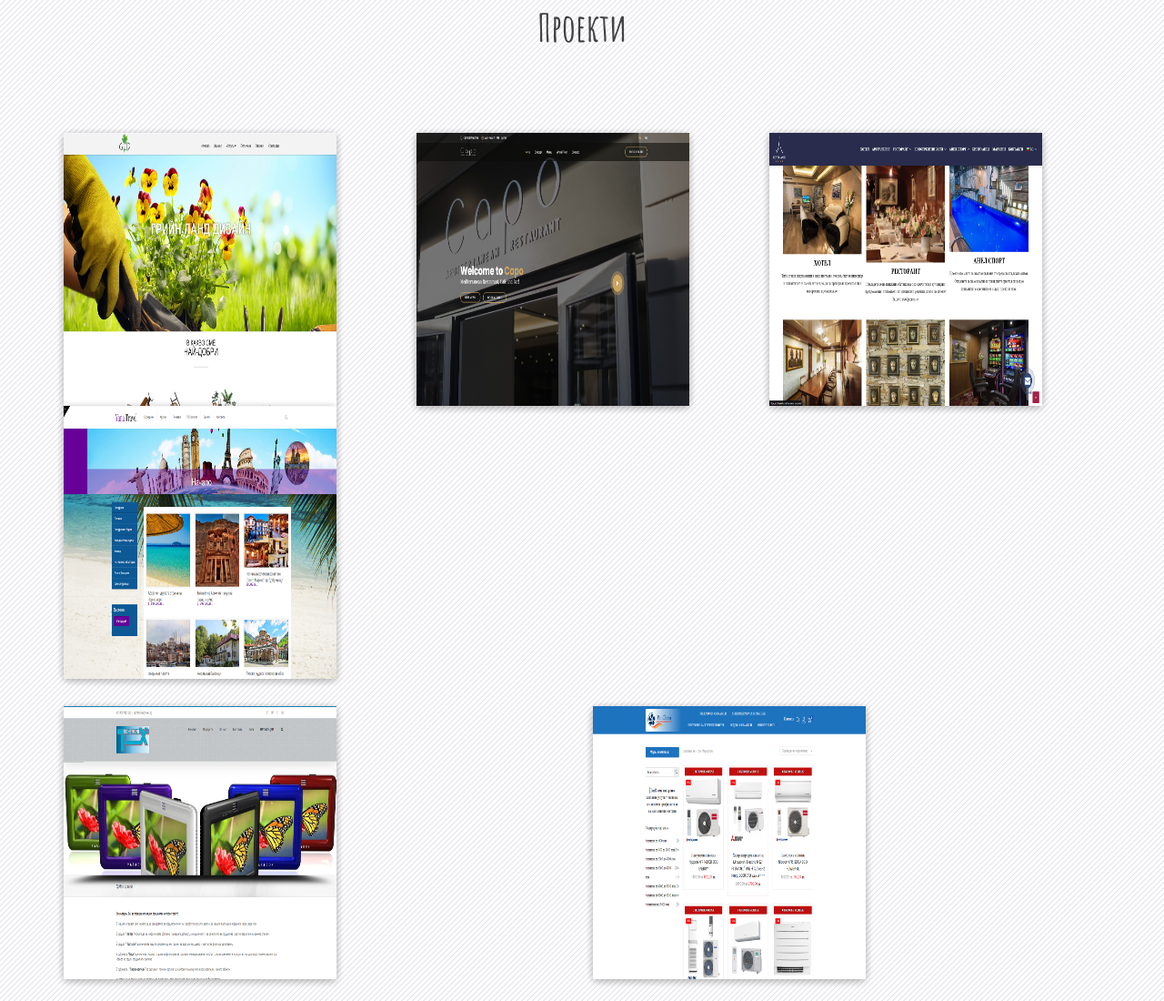
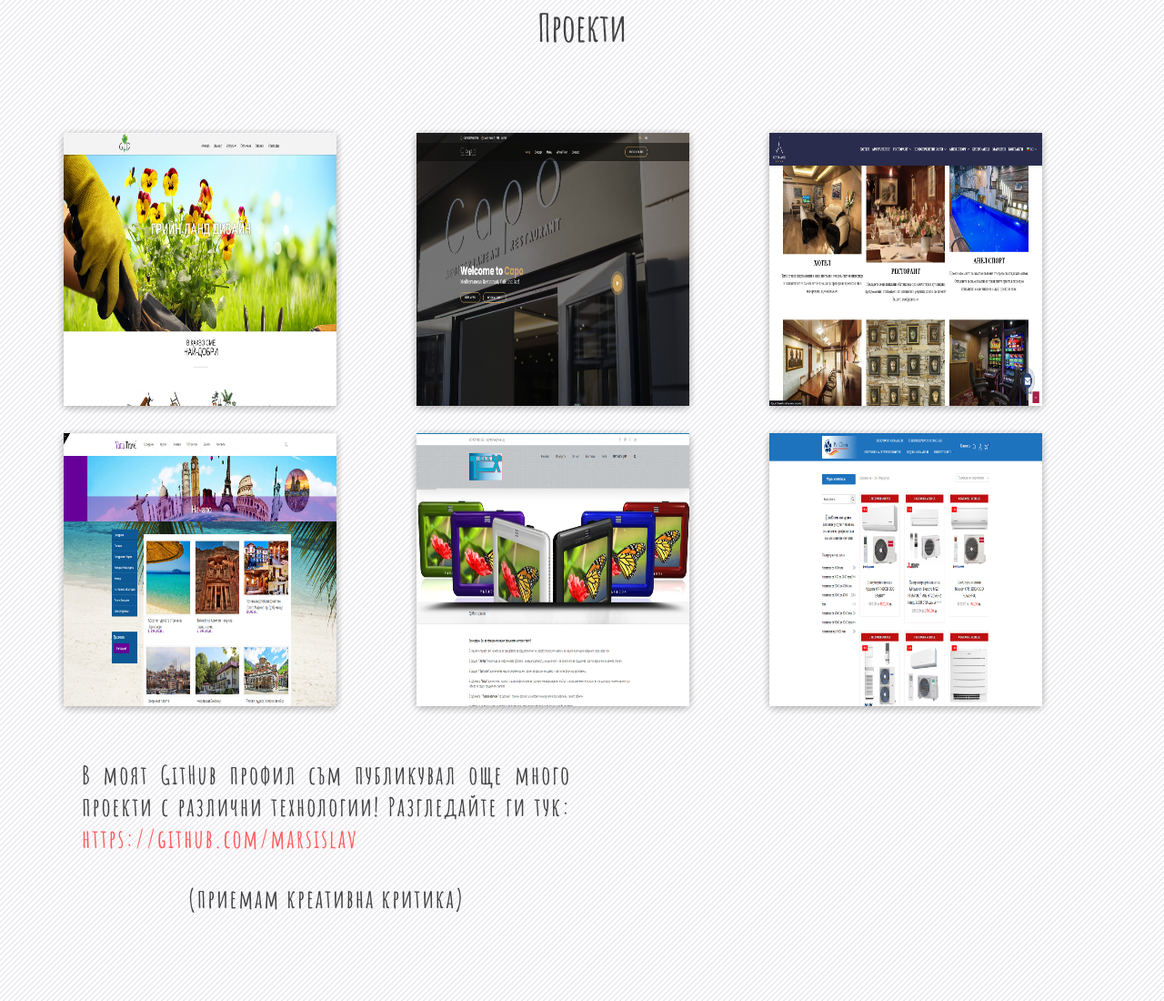
Before and after one commit to marsislav/marsislav.github.io, a website: page index.html in a window 1280 px wide. Shown: the part 2586-3686 px from the top of the page at 91% size. Drawn offline with Linux system fonts and the light colour scheme.

Commit message:
My JS Portfolio

```diff
--- a/index.html
+++ b/index.html
@@ -129,7 +129,7 @@
       <section id="projects">
         <h3 data-translate="projectsTitle">Проекти</h3>
         <div class="row">
-          <div class="col-lg 3 col-md-4 col-6">
+          <div class="col-lg 3 col-md-6 col-12">
             <div class="flip-card" onclick="openModal(this)">
               <div class="flip-card-inner">
                 <div class="flip-card-front">
@@ -151,7 +151,7 @@
               </div>
             </div>
           </div>
-          <div class="col-lg 3 col-md-4 col-6">
+          <div class="col-lg 3 col-md-6 col-12">
             <div class="flip-card" onclick="openModal(this)">
               <div class="flip-card-inner">
                 <div class="flip-card-front">
@@ -174,7 +174,7 @@
               </div>
             </div>
           </div>
-          <div class="col-lg 3 col-md-4 col-6">
+          <div class="col-lg 3 col-md-6 col-12">
             <div class="flip-card" onclick="openModal(this)">
               <div class="flip-card-inner">
                 <div class="flip-card-front">
@@ -197,7 +197,7 @@
               </div>
             </div>
           </div>
-          <div class="col-lg 3 col-md-4 col-6">
+          <div class="col-lg 3 col-md-6 col-12">
             <div class="flip-card" onclick="openModal(this)">
               <div class="flip-card-inner">
                 <div class="flip-card-front">
@@ -220,9 +220,8 @@
               </div>
             </div>
           </div>
-        </div>
-        <div class="row mt-30">
-          <div class="col-lg 3 col-md-4 col-6">
+
+          <div class="col-lg 3 col-md-6 col-12">
             <div class="flip-card" onclick="openModal(this)">
               <div class="flip-card-inner">
                 <div class="flip-card-front">
@@ -243,7 +242,7 @@
               </div>
             </div>
           </div>
-          <div class="col-lg 3 col-md-4 col-6">
+          <div class="col-lg 3 col-md-6 col-12">
             <div class="flip-card" onclick="openModal(this)">
               <div class="flip-card-inner">
                 <div class="flip-card-front">
--- a/style.css
+++ b/style.css
@@ -397,6 +397,7 @@ h3 {
   height: 300px;
   perspective: 1000px;
   box-shadow: rgba(99, 99, 99, 0.2) 0px 2px 8px 0px;
+  margin-bottom: 30px;
 }
 
 .flip-card-inner {
@@ -499,3 +500,9 @@ h3 {
   width: 300px;
   height: 300px;
 }
+
+@media only screen and (max-width: 768px) {
+  .flip-card-front img {
+    width: unset;
+  }
+}
```
